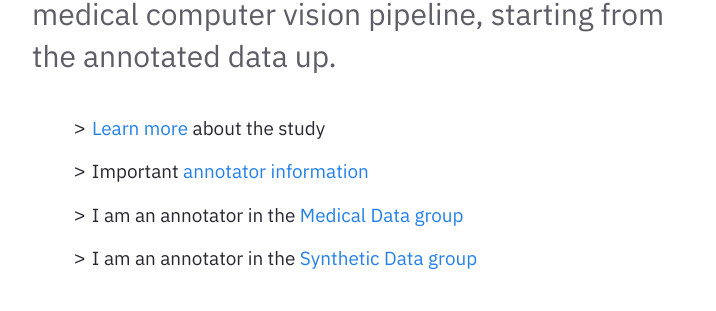
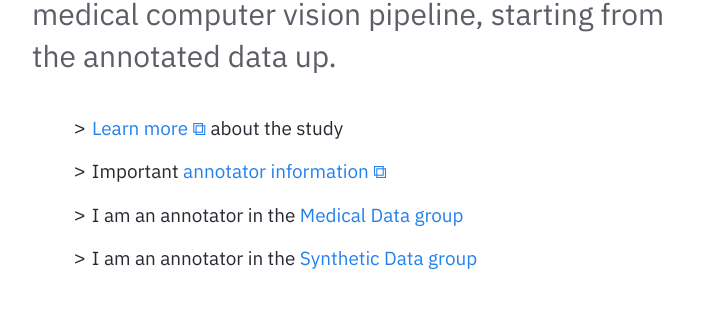
Before and after one commit to andre-ye/muadocs, a Jekyll site: the page built from pages/index.md, in a window 1280 px wide. Shown: the part 286-597 px from the top of the page, without its empty margins (273-989 px from the left). Built offline with Jekyll 4.4.1, drawn with Linux system fonts in a browser that asks for light colours.

```diff
--- a/_includes/Homepage.html
+++ b/_includes/Homepage.html
@@ -4,8 +4,8 @@
         The Medical Uncertainty Annotation project aims to improve uncertainty representation in the medical computer vision pipeline, starting from the annotated data up.</h3>
     </div>
     <ul>
-        <li><code>></code> <a href="/muadocs/about" target="_blank">Learn more</a> about the study</li>
-        <li><code>></code> Important <a href="/muadocs/annotator_info">annotator information</a></li>
+        <li><code>></code> <a href="/muadocs/about" target="_blank">Learn more ⧉</a> about the study</li>
+        <li><code>></code> Important <a href="/muadocs/annotator_info">annotator information ⧉</a></li>
         <li><code>></code> I am an annotator in the <a href="/muadocs/med_grp/start">Medical Data group</a></li>
         <li><code>></code> I am an annotator in the <a href="/muadocs/syn_grp/start">Synthetic Data group</a></li>
     </ul>
```
